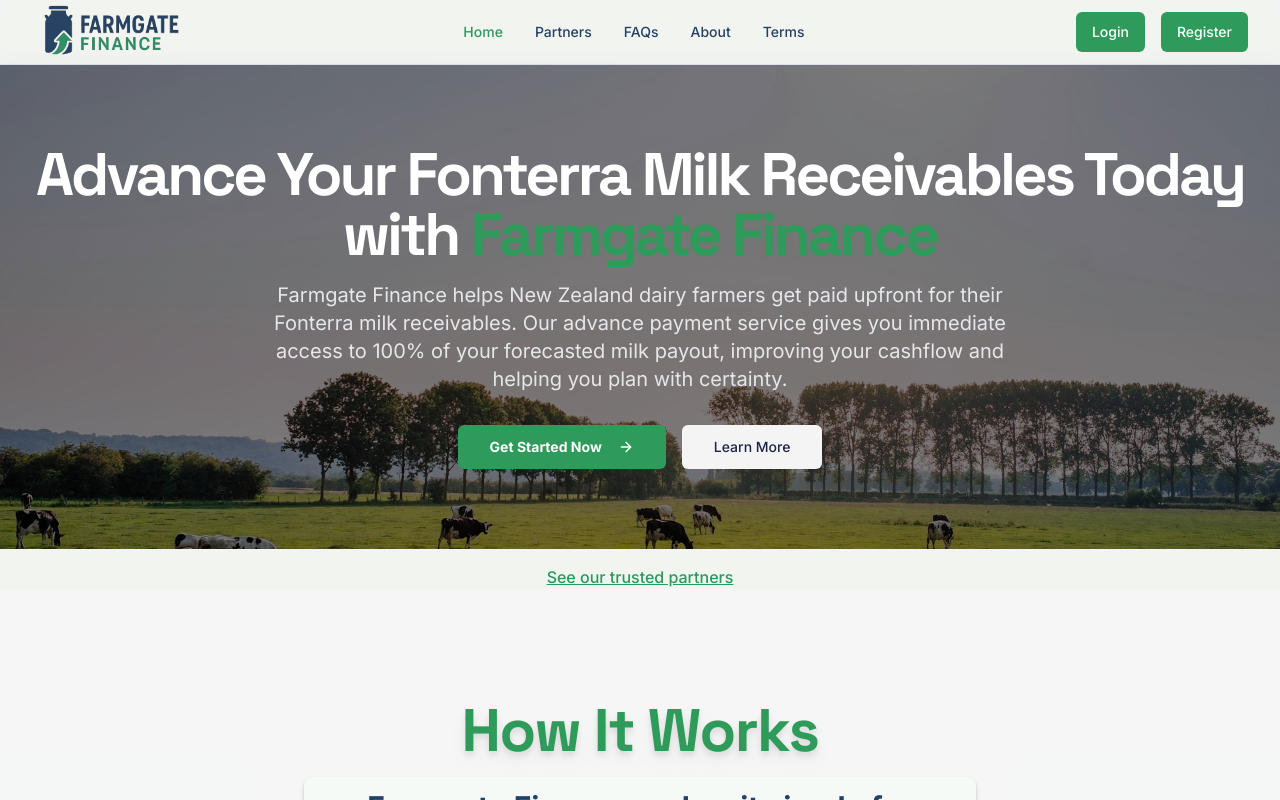
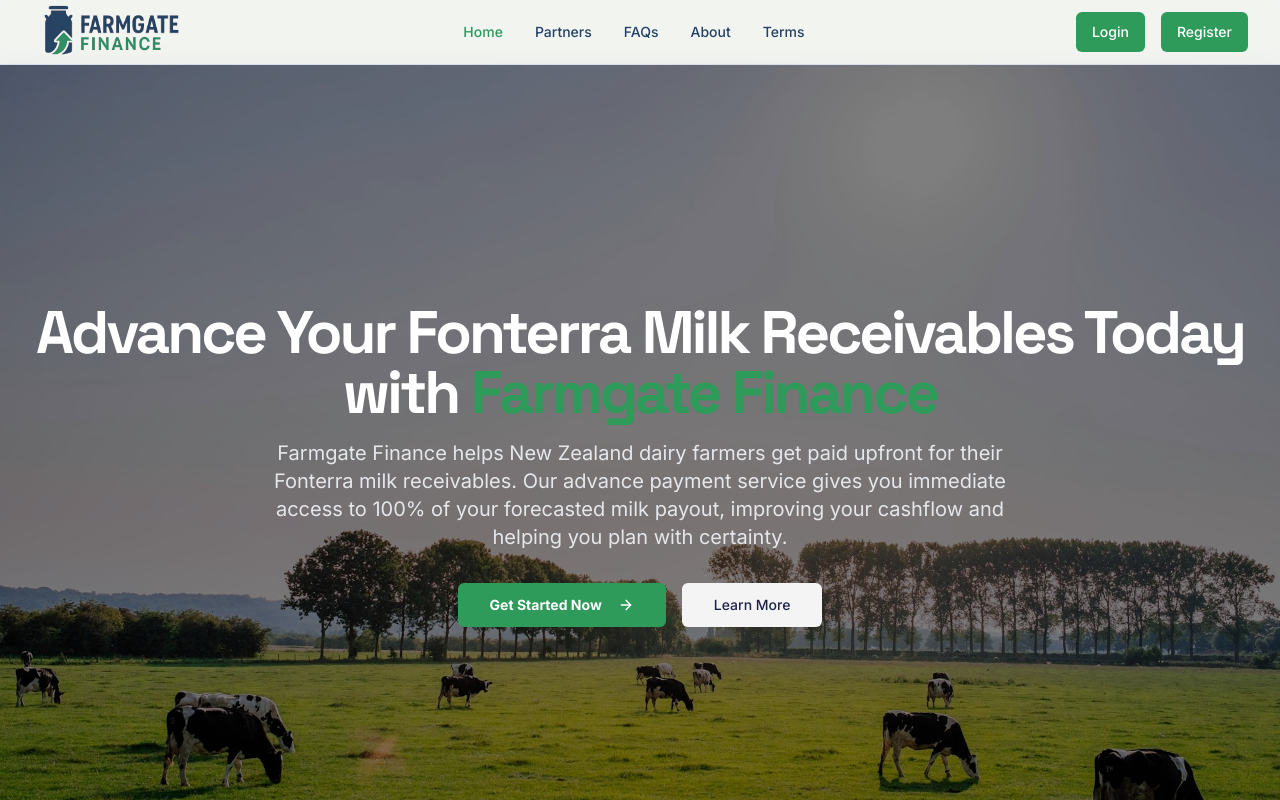
Before and after one commit to FakharCh24/Farmgate_Finance, a Next.js app: page / in a window 1280 px wide. Shown: the top 800 px of the page. Built offline with nearby package versions, Linux system fonts and the light colour scheme.

Commit message:
`Update HomeClient component: adjust section height and layout`

```diff
--- a/src/components/HomeClient.tsx
+++ b/src/components/HomeClient.tsx
@@ -38,7 +38,7 @@
   return (
     <div className="flex flex-col">
       {/* Hero Section */}
-      <section className="relative w-full py-10 md:py-16 lg:py-20 overflow-hidden">
+      <section className="relative w-full min-h-screen flex items-center justify-center overflow-hidden">
         <Image
           src="/Farm.jpg"
           alt="Farmgate Finance cashflow facility for NZ dairy farmers"
@@ -49,7 +49,7 @@
           loading="eager"
         />
         <div className="absolute inset-0 bg-black/50 z-10" />
-        <div className="container relative z-20 mx-auto px-4 md:px-6 text-center">
+        <div className="container relative z-20 mx-auto px-4 md:px-6 text-center flex flex-col items-center justify-center h-full">
             <h1 className={cn("text-4xl md:text-5xl lg:text-6xl font-bold font-headline tracking-tighter text-white leading-tight transition-all duration-1000 ease-out", isMounted ? 'opacity-100 translate-y-0' : 'opacity-0 translate-y-10')}>
                 Advance Your Fonterra Milk Receivables Today with{' '}
                 <span style={{ color: '#2E9B5B' }}>Farmgate Finance</span>
```
